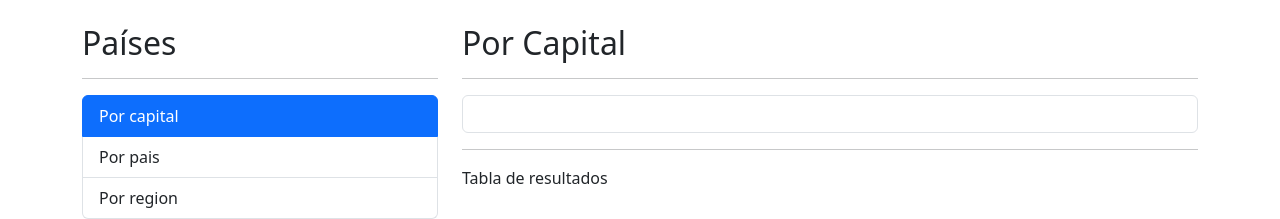
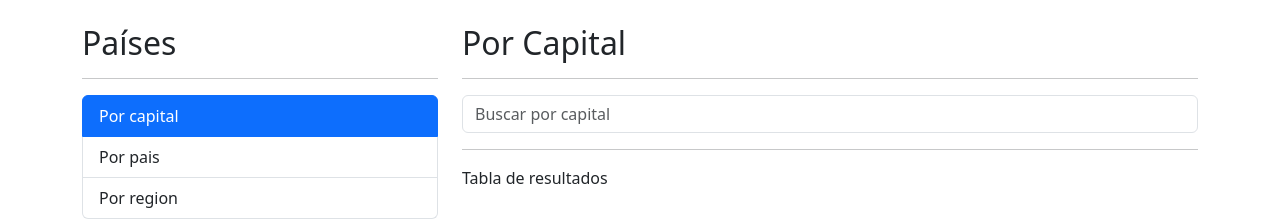
Before and after one commit to JonathanYaguana/CursoAngular, an Angular app in the folder 04-country-app/: page /countries/by-capital in a window 1280 px wide. Shown: the top 219 px of the page. Built offline with nearby package versions, Linux system fonts and the light colour scheme.

Commit message:
mod s-searchBox

```diff
--- a/04-country-app/src/app/countries/pages/by-capital-page/by-capital-page.component.html
+++ b/04-country-app/src/app/countries/pages/by-capital-page/by-capital-page.component.html
@@ -5,7 +5,7 @@
 <div class="row">
   <div class="col">
     <!-- SearchBox -->
-    <shared-search-box></shared-search-box>
+    <shared-search-box placeholder="Buscar por capital"></shared-search-box>
 
   </div>
 </div>
```
